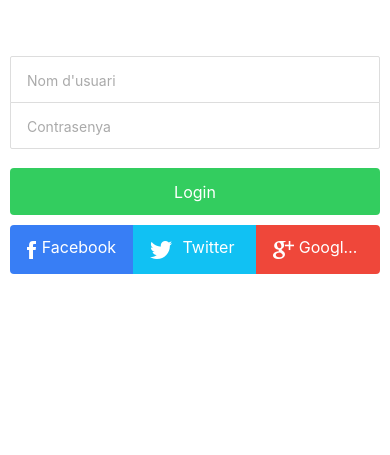
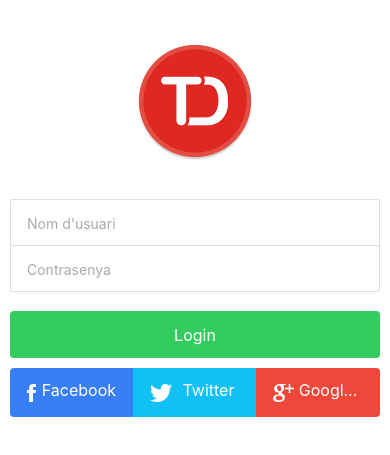
Before and after one commit to pdavila13/todosIonic, a website: page www/index.html in a window 390 px wide. Shown: the part 89-544 px from the top of the page. Drawn offline with Linux system fonts and the light colour scheme; some packages are replaced by stand-ins of ours; files that its build step writes are made by us from their sources; files whose address does not match are found by name.

Commit message:
Add logo for Login

```diff
--- a/www/index.html
+++ b/www/index.html
@@ -29,6 +29,13 @@
       </ion-header-bar>
 
       <ion-content class="padding">
+
+        <div class="row login-logo">
+            <div class="col text-center">
+                <img src="img/ToDo-List.png" />
+            </div>
+        </div>
+
         <div class="row row-center">
           <div class="col list list-inset login-inputs">
             <label class="item item-input">
```
Also changed, not shown: www/img/ToDo-List.png (added).
